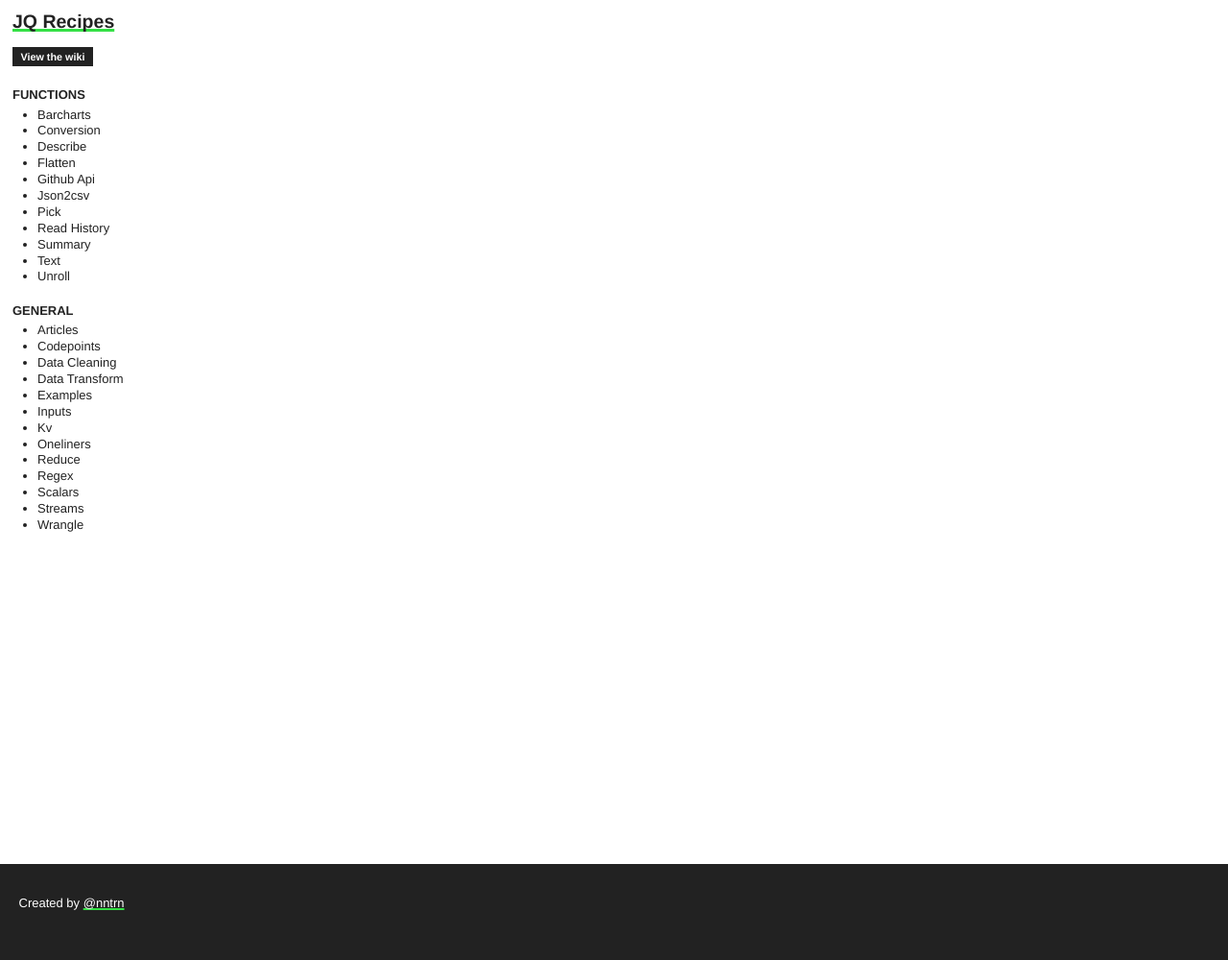
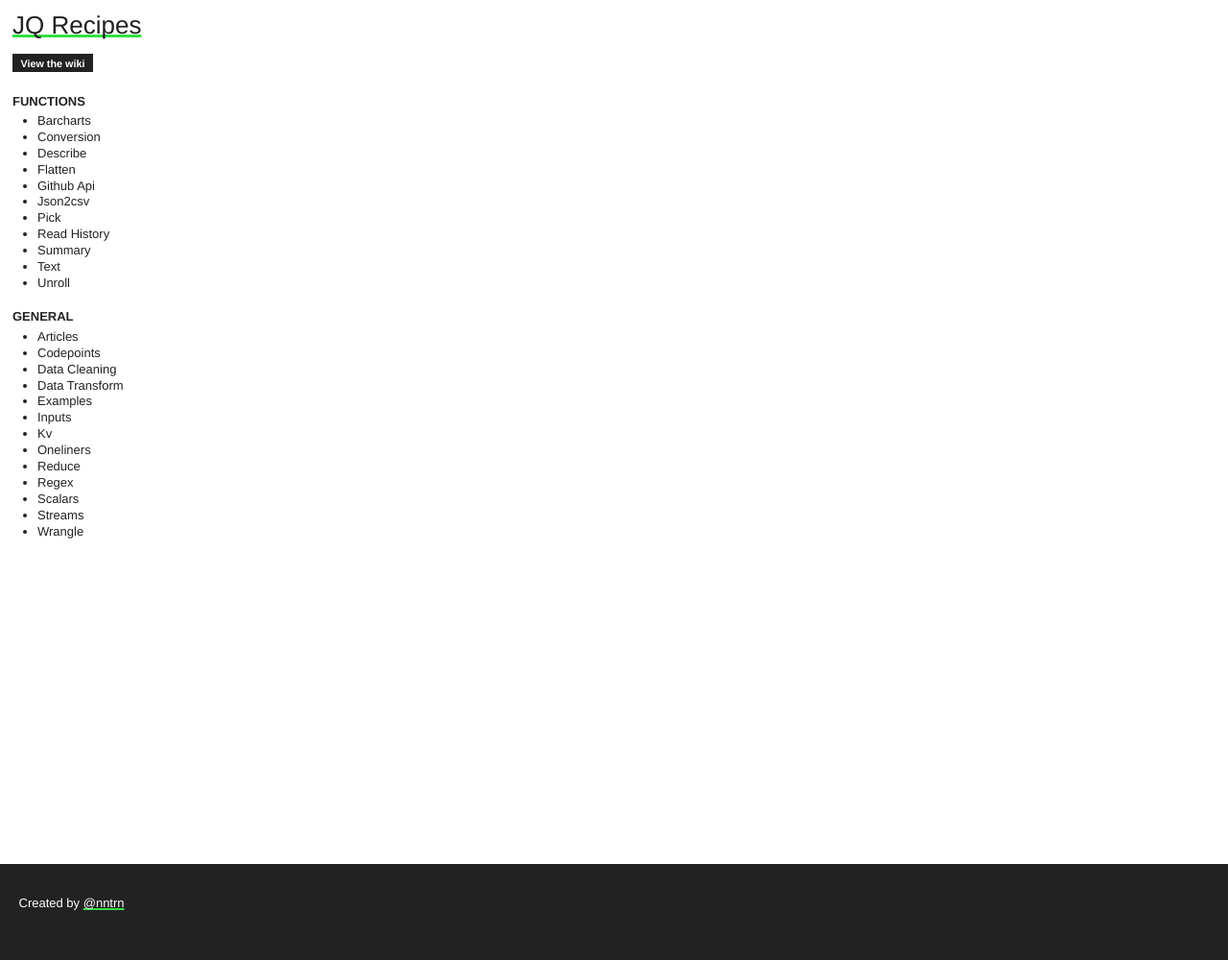
Before and after one commit to nntrn/jq-recipes, a Jekyll site: the page built from _general/index.html, in a window 1280 px wide. Shown: the whole page at 96% size. Built offline with Jekyll 4.4.1, drawn with Linux system fonts in a browser that asks for light colours.

Commit message:
Add site-title class

```diff
--- a/_includes/sidebar.html
+++ b/_includes/sidebar.html
@@ -1,6 +1,6 @@
 <aside class="sidebar flex gap">
   <header>
-    <h1><a href="{{ '/' | relative_url }}">{{site.title}}</a></h1>
+    <h1 class="site-title"><a href="{{ '/' | relative_url }}">{{site.title}}</a></h1>
     <h5><a href="https://github.com/nntrn/jq-recipes/wiki">View the wiki</a></h5>
   </header>
   <div class="sidebar-groups">
--- a/assets/style.css
+++ b/assets/style.css
@@ -46,12 +46,13 @@ button{position:fixed;z-index:1000;right:0}
 .gap{gap:var(--gap,1rem)}
 .wrap{flex-wrap:wrap}
 .flex-1{display:flex;flex:1}
+.site-title{font-size:2rem;font-weight:300}
 .sidebar-groups{gap:1rem;display:flex;flex-direction:column;padding-bottom:4rem}
 .language-jq{user-select:all}
 @media (max-width:700px){
 .container{flex-direction:column-reverse}
 .sidebar{border-top:1px solid #222;padding-top:1rem}
 .sidebar>div{flex:1;flex-wrap:wrap}
-.sidebar-groups{display:unset;columns:2}
-.sidebar-groups ul{margin:0 0}
+.sidebar-groups{display:unset;columns:3}
+.sidebar-groups ul{margin:0 0;width:200px}
 }
```
